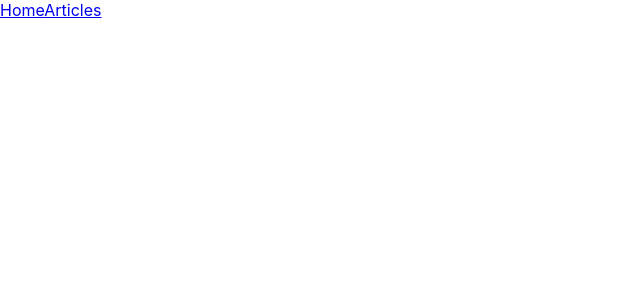
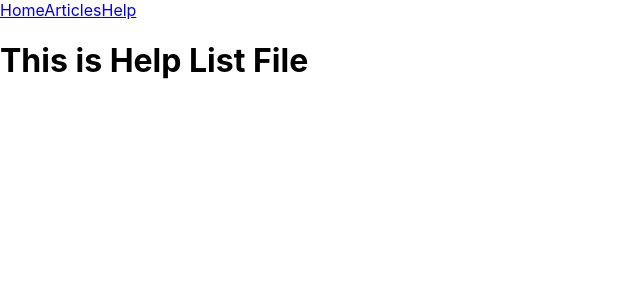
Before and after one commit to charandkart/Testing, a React (Create React App) app: page /help in a window 1280 px wide. Before the commit this address had no page. Shown: the top 300 px of the page, without its empty margins (0-640 px from the left). Built offline with nearby package versions, Linux system fonts and the light colour scheme.

Commit message:
adding Help

```diff
--- a/src/App.js
+++ b/src/App.js
@@ -2,6 +2,7 @@ import { Routes, Route, NavLink, Link } from "react-router-dom";
 import "./App.css";
 import Article from "./Pages/Article";
 import ArticleList from "./Pages/ArticleList";
+import Help from "./Pages/Help";
 import Home from "./Pages/Home";
 
 function App() {
@@ -11,12 +12,14 @@ function App() {
         <div>
           <Link to="/">Home</Link>
           <Link to="/articles">Articles</Link>
+          <Link to="/help">Help</Link>
         </div>
       </header>
       <Routes>
         <Route path="/" element={<Home />} />
         <Route exact path="/articles" element={<ArticleList />} />
         <Route path="/article/:slug" element={<Article />} />
+        <Route path="/help" element={<Help />} />
       </Routes>
     </>
   );
--- /dev/null
+++ b/src/Pages/Help.js
@@ -0,0 +1,12 @@
+import React from "react";
+import { Link } from "react-router-dom";
+
+const Help = () => {
+  return (
+    <div>
+      <h1> This is Help List File</h1>
+    </div>
+  );
+};
+
+export default Help;
```
